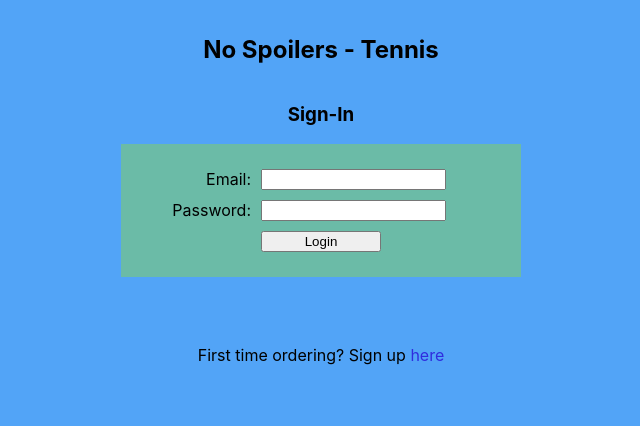
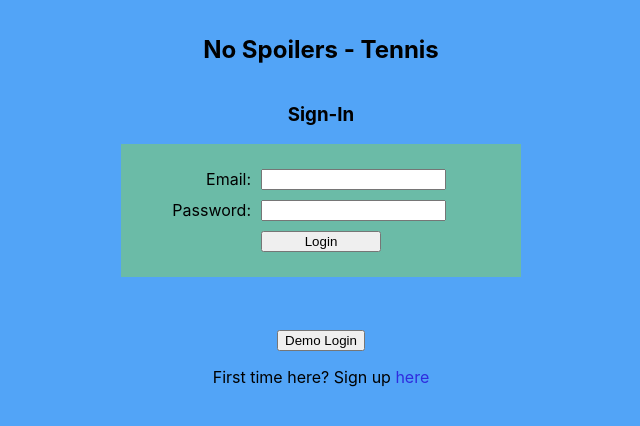
Before and after one commit to dwindleduck/no-spoilers-tennis-client, a React (Create React App) app: page / in a window 1280 px wide. Shown: the top 426 px of the page, without its empty margins (319-959 px from the left). Built offline with nearby package versions, Linux system fonts and the light colour scheme.

Commit message:
fix creating new watch cards for new user

```diff
--- /dev/null
+++ b/src/components/DemoLoginButton/DemoLoginButton.js
@@ -0,0 +1,27 @@
+import { useState } from 'react';
+import * as usersService from '../../utilities/users-service';
+
+export default function DemoLoginButton({setUser}) {
+
+    const credentials = {
+        email: "demo@demo.demo",
+        password: "demo@demo.demo"
+    }
+    const [error, setError] = useState('');
+
+    async function handleDemoLogin(event){
+        event.preventDefault()
+        try {
+            const user = await usersService.login(credentials);
+            setUser(user);
+          } catch {
+            setError('Log In Failed - Try Again');
+          }
+    }
+
+    return(
+        <div className="DemoLoginButton">
+            <button onClick={handleDemoLogin}>Demo Login</button>
+        </div>
+    )
+}
--- a/src/components/LoginForm/LoginForm.js
+++ b/src/components/LoginForm/LoginForm.js
@@ -1,6 +1,8 @@
 import { useState } from 'react';
 import * as usersService from '../../utilities/users-service';
 import "../../pages/AuthPage/AuthPage.css"
+
+import DemoLoginButton from '../../components/DemoLoginButton/DemoLoginButton'
 
 export default function LoginForm({ setUser }) {
   const [credentials, setCredentials] = useState({
@@ -48,6 +50,7 @@ export default function LoginForm({ setUser }) {
         </form>
       </div>
       <p className="error-message">&nbsp;{error}</p>
+      <DemoLoginButton setUser={setUser} />
     </div>
   );
 }
--- a/src/components/MatchList/MatchList.js
+++ b/src/components/MatchList/MatchList.js
@@ -12,13 +12,16 @@ export default function MatchList({
         day: 'numeric'
     })
 
+    let parsedLastUpdated = undefined
     //parse date for last updated message
-    const parsedLastUpdated = lastUpdated.toLocaleDateString(undefined, {
+    if (tournamentTiles.length > 0){
+        parsedLastUpdated = lastUpdated.toLocaleDateString(undefined, {
             month: 'numeric',
             day: 'numeric',
             hour: 'numeric',
             minute: 'numeric',
         })
+    }
 
 
 
@@ -31,7 +34,11 @@ export default function MatchList({
                 {/* <p>{dateForPageTitle}</p> */}
                 <p>{parsedSelectedDate}</p>
 
+                {tournamentTiles.length === 0 ?
+                    <p>No matches today</p>
+                    :
                     <p id="last-updated">matches for this day last updated {parsedLastUpdated}</p>
+                }
             </div>
 
             {/* Tournaments */}
--- a/src/pages/AuthPage/AuthPage.js
+++ b/src/pages/AuthPage/AuthPage.js
@@ -1,6 +1,7 @@
 import { useState } from 'react'
 import SignUpForm from "../../components/SignUpForm/SignUpForm"
 import LoginForm from "../../components/LoginForm/LoginForm"
+// import DemoLoginButton from '../../components/DemoLoginButton/DemoLoginButton'
 import "./AuthPage.css"
 
 export default function AuthPage({ setUser }) {
@@ -15,19 +16,39 @@ export default function AuthPage({ setUser }) {
     return (
         <>
             {showSignUp ? (
-                <SignUpForm setUser={setUser} />
-            ) : (
-                <LoginForm setUser={setUser} />
-            )}
-            {showSignUp ?
                 <>
+                    <SignUpForm setUser={setUser} />
                     <p>Already have an account? Login <a className="authpage-link" onClick={handleSwitchForms} href="">here</a></p>
                 </>
-                :
+            ) : (
                 <>
-                    <p>First time ordering? Sign up <a className="authpage-link" onClick={handleSwitchForms} href="">here</a></p>
+                    <LoginForm setUser={setUser} />
+                    <p>First time here? Sign up <a className="authpage-link" onClick={handleSwitchForms} href="">here</a></p>
                 </>
-            }
+            )}
+            {/* <DemoLoginButton /> */}
+
         </>
     )
+
+
+
+    // return (
+    //     <>
+    //         {showSignUp ? (
+    //             <SignUpForm setUser={setUser} />
+    //         ) : (
+    //             <LoginForm setUser={setUser} />
+    //         )}
+    //         {showSignUp ?
+    //             <>
+    //                 <p>Already have an account? Login <a className="authpage-link" onClick={handleSwitchForms} href="">here</a></p>
+    //             </>
+    //             :
+    //             <>
+    //                 <p>First time here? Sign up <a className="authpage-link" onClick={handleSwitchForms} href="">here</a></p>
+    //             </>
+    //         }
+    //     </>
+    // )
 }
--- a/src/pages/MatchesByDay/MatchesByDay.js
+++ b/src/pages/MatchesByDay/MatchesByDay.js
@@ -11,7 +11,7 @@ import LoadingSpinner from "../../components/LoadingSpinner/LoadingSpinner";
 
 export default function MatchesByDay() {
     const [selectedDate, selectDate] = useState(new Date());
-    const [lastUpdated, setLastUpdated] = useState(new Date())
+    const [lastUpdated, setLastUpdated] = useState(null)
     const [selectedTournaments, setSelectedTournaments] = useState([])
     const [watchedMatches, setWatchedMatches] = useState(null)
     const [leagues, setLeagues] = useState([])
@@ -78,6 +78,7 @@ export default function MatchesByDay() {
     }
 
     async function getFreshMatchData() {
+        // console.log("Getting Fresh Match Data")
         // activate loading spinner
         setLoading(true)
 
@@ -86,6 +87,9 @@ export default function MatchesByDay() {
         // API call to get watch cards for the selected date
         const completeWatchList = await watchedMatchesAPI.create_and_get(dateForAPICalls)
 
+
+        // if there are matches returned
+        if (completeWatchList.length > 0) {
             // save unique competition names
             const listOfLeagues = getUniqueCompetitions(completeWatchList)
 
@@ -95,13 +99,19 @@ export default function MatchesByDay() {
             || a.match.T1name.localeCompare(b.match.T1name, 'en', { numeric: true })
             )
 
-        setLastUpdated(new Date(sortedMatches[0].match.updated_at))
             // create TournamentTiles
             createTournamentTiles(listOfLeagues, sortedMatches)
-
+            setLastUpdated(new Date(sortedMatches[0].match.updated_at))
             setLeagues(listOfLeagues)
             setWatchedMatches(sortedMatches)
-        // console.log(sortedMatches)
+        } else {
+        // no matches this day, reset state
+            setTournamentTiles([])
+            setLastUpdated(null)
+            setLeagues([])
+            setWatchedMatches([])
+
+        }
 
         setLoading(false)
     }
```
Lines whose indentation alone changed are shown as unchanged.
